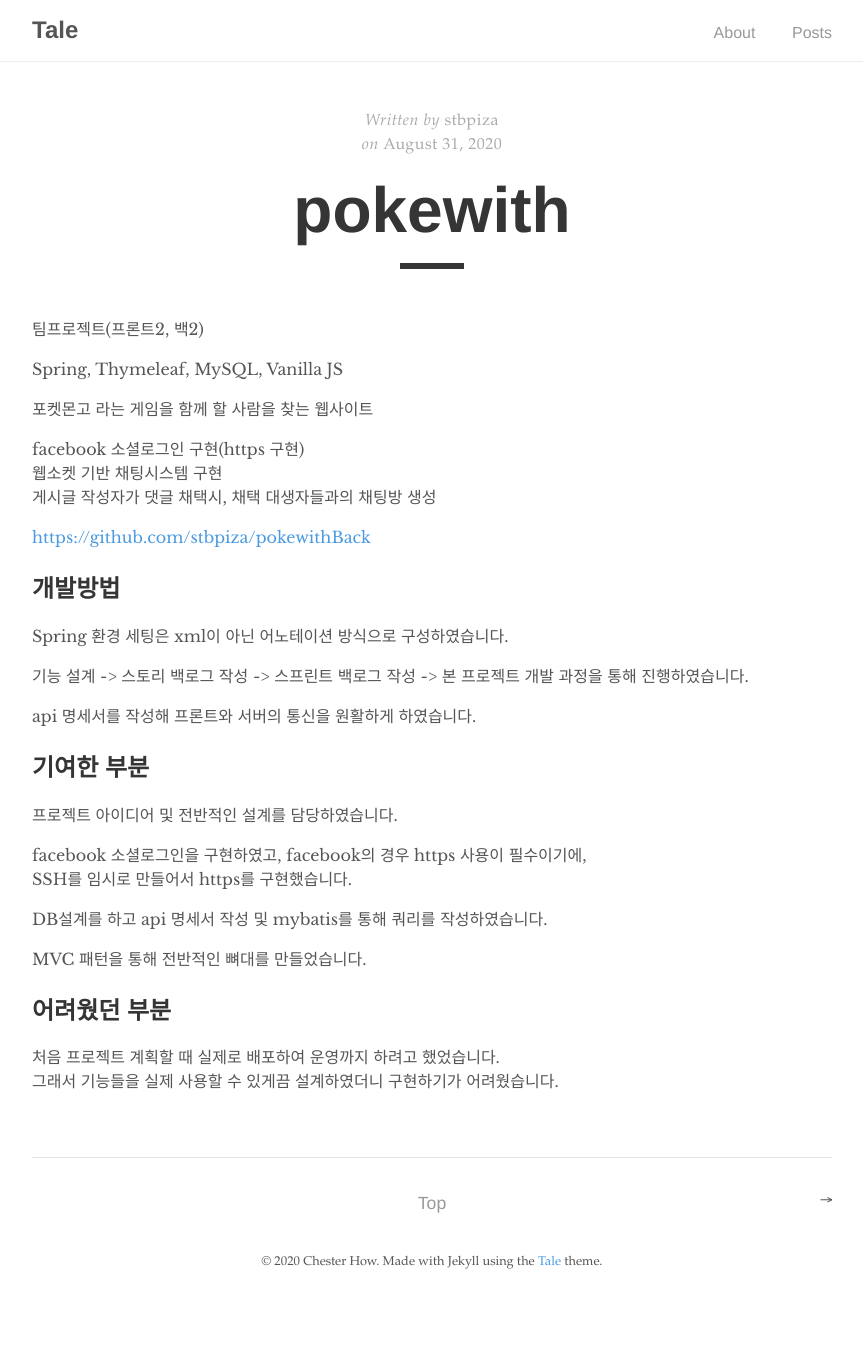
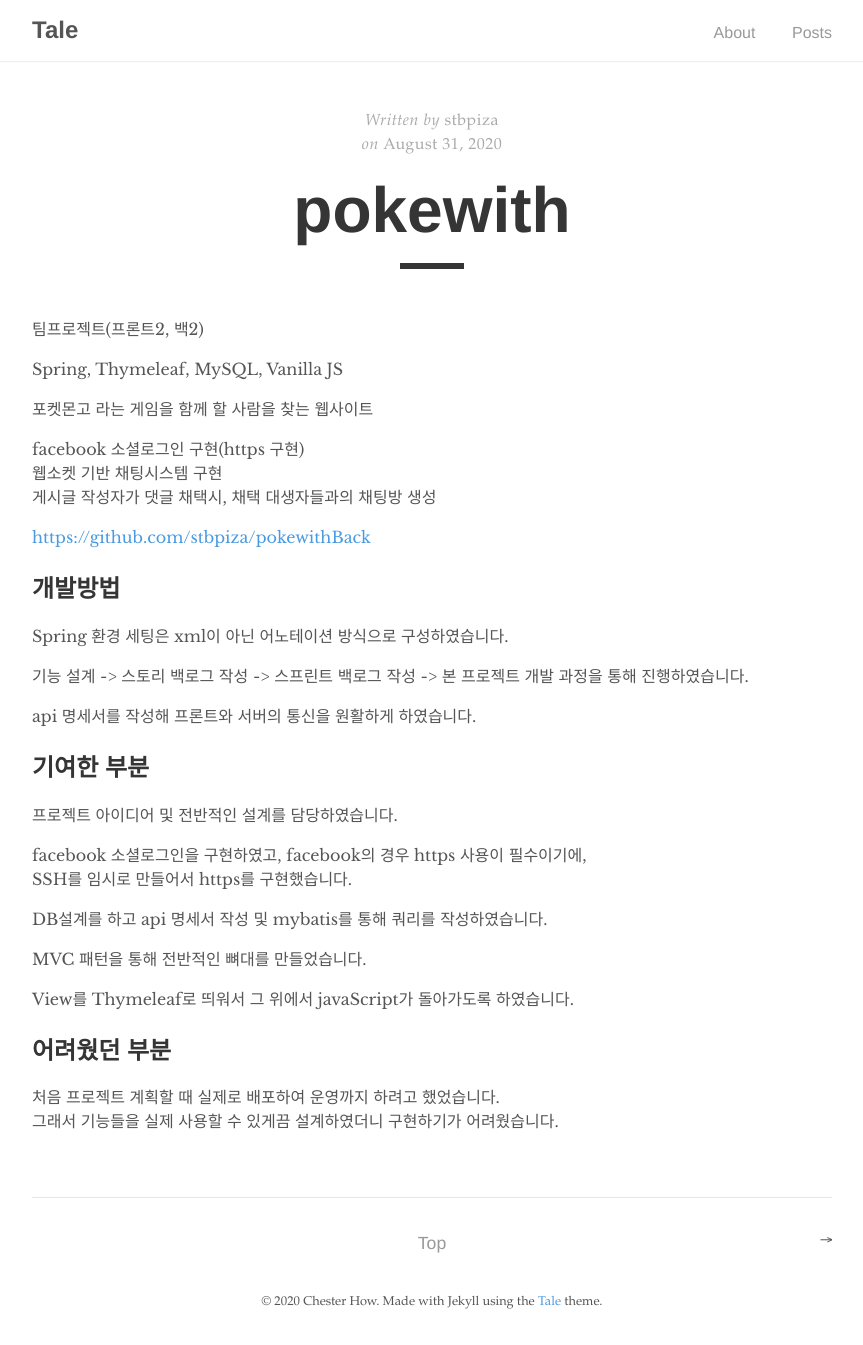
Before and after one commit to stbpiza/stbpiza.github.io, a Jekyll site: the page built from _posts/2020-08-31-pokewith.md, in a window 1280 px wide. Shown: the whole page, without its empty margins (208-1071 px from the left). Built offline with Jekyll 4.4.1, drawn with Linux system fonts in a browser that asks for light colours; before the commit the page ends 1305 px from its top, so only the background shows below that.

Commit message:
Update 2020-08-31-pokewith.md

```diff
--- a/_posts/2020-08-31-pokewith.md
+++ b/_posts/2020-08-31-pokewith.md
@@ -36,6 +36,8 @@ DB설계를 하고 api 명세서 작성 및 mybatis를 통해 쿼리를 작성
 
 MVC 패턴을 통해 전반적인 뼈대를 만들었습니다.
 
+View를 Thymeleaf로 띄워서 그 위에서 javaScript가 돌아가도록 하였습니다.
+
 ## 어려웠던 부분
 
 처음 프로젝트 계획할 때 실제로 배포하여 운영까지 하려고 했었습니다.
```
